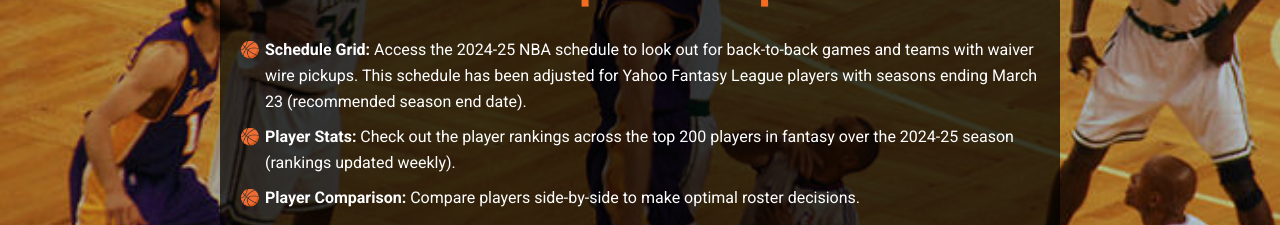
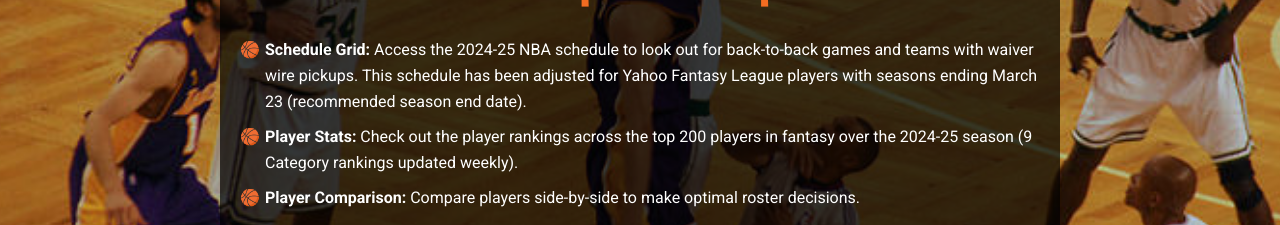
Before and after one commit to ernest-deo/ernest-deo-techup-project, a website: page index.html in a window 1280 px wide. Shown: the part 820-1045 px from the top of the page. Drawn offline with nearby package versions, Linux system fonts and the light colour scheme.

Commit message:
edit 39 - final for pres

```diff
--- a/index.html
+++ b/index.html
@@ -36,7 +36,7 @@
                         <h1>Ok...but how does HoopHubSG help me win?</h1>
                         <ul>
                             <li><strong>Schedule Grid:</strong> Access the 2024-25 NBA schedule to look out for back-to-back games and teams with waiver wire pickups. This schedule has been adjusted for Yahoo Fantasy League players with seasons ending March 23 (recommended season end date).</li>
-                            <li><strong>Player Stats:</strong> Check out the player rankings across the top 200 players in fantasy over the 2024-25 season (rankings updated weekly).</li>
+                            <li><strong>Player Stats:</strong> Check out the player rankings across the top 200 players in fantasy over the 2024-25 season (9 Category rankings updated weekly).</li>
                             <li><strong>Player Comparison:</strong> Compare players side-by-side to make optimal roster decisions.</li>
                             <li><strong>Depth Charts:</strong> View depth charts for all 30 NBA teams to know the next-man-up when injuries hit.</li>
                             <li><strong>Useful Links:</strong> Quick access to valuable NBA and fantasy basketball resources.</li>
```
